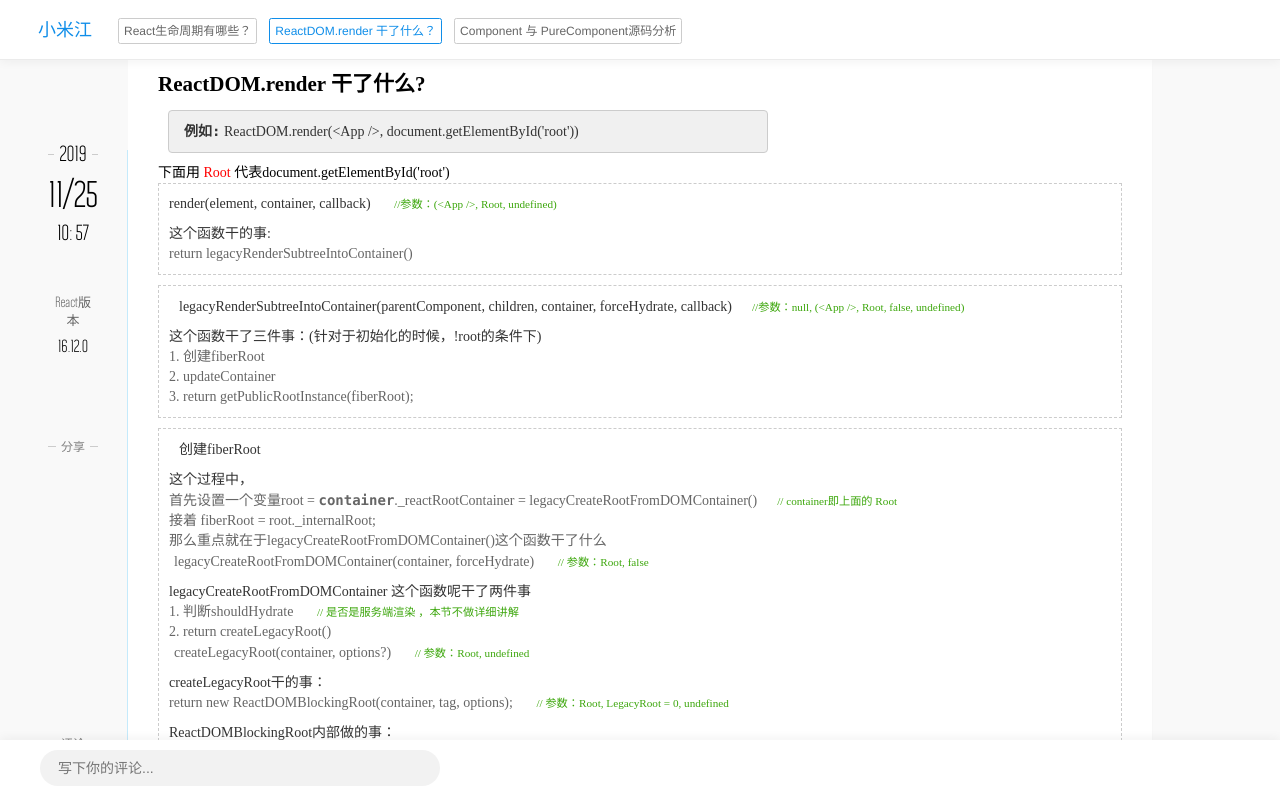
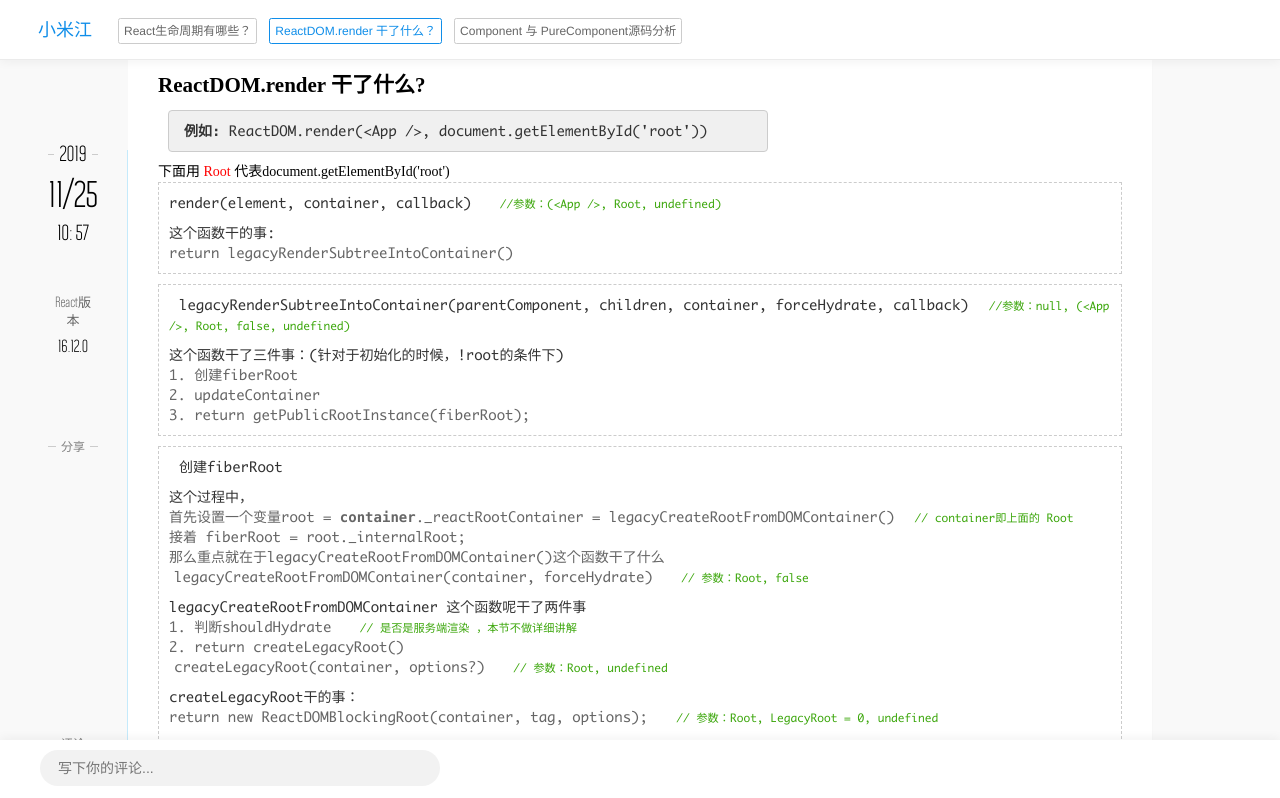
Before and after one commit to weily22/sidebar, a React (Create React App) app: page /#/ in a window 1280 px wide. Shown: the top 798 px of the page. Built offline with nearby package versions, Linux system fonts and the light colour scheme; a small style sheet from the web is missing.

Commit message:
字体替换

```diff
--- a/src/styles/index.scss
+++ b/src/styles/index.scss
@@ -3,19 +3,19 @@
 @import "base";
 @font-face {
   font-family: 'Politica';
-  src: url('./../assets/fonts/Politica-Regular.woff') format('woff'), url('./../assets/fonts/Politica-Regular.ttf')  format('truetype');
+  src: url('./../assets/fonts/Politica-Regular.woff') format('woff');
   font-weight: normal;
   font-style: normal;
 }
 @font-face {
   font-family: 'SansHans';
-  src: url('./../assets/fonts/NotoSansHans-Medium.woff?#iefix') format('embedded-opentype'), url('./../assets/fonts/NotoSansHans-Medium.ttf')  format('truetype');
+  src: url('./../assets/fonts/NotoSansHans-Medium.woff?#iefix') format('embedded-opentype');
   font-weight: normal;
   font-style: normal;
 }
 @font-face {
   font-family: 'Monaco';
-  src: url('./../assets/fonts/Monaco.ttf')  format('truetype');
+  src: url('./../assets/fonts/monaco.woff') format('woff');
   font-weight: normal;
   font-style: normal;
 }
```
Also changed, not shown: src/assets/fonts/Monaco.ttf (deleted), src/assets/fonts/monaco.woff (added).
